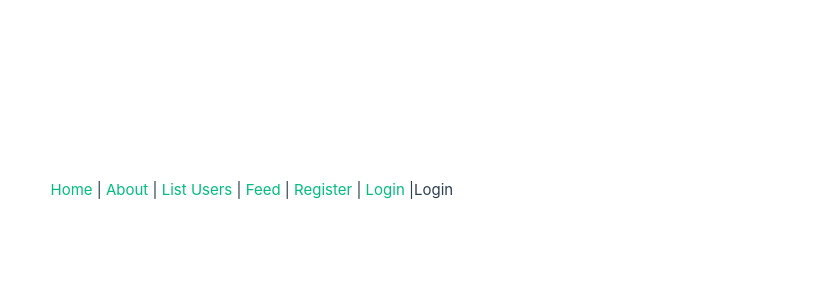
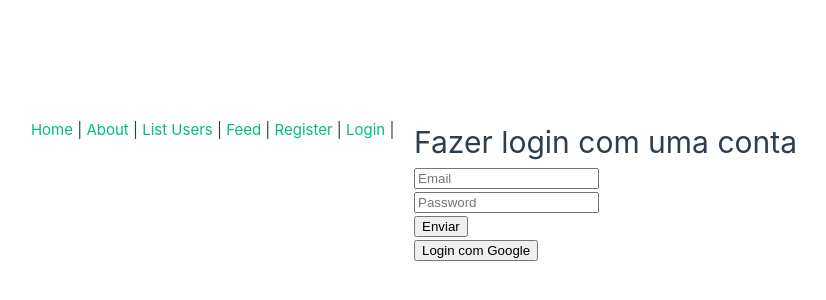
Before and after one commit to Vitor-DelDuca/projeto_final, a Vue app: page /login in a window 1280 px wide. Shown: the part 210-510 px from the top of the page, without its empty margins (226-1052 px from the left). Built offline with nearby package versions, Linux system fonts and the light colour scheme.

Commit message:
Create: Criando funcionalidades na página.

```diff
--- a/src/views/Login.vue
+++ b/src/views/Login.vue
@@ -1 +1,54 @@
-<template>Login</template>
+<template>
+    <div class="register">
+        <h1>Fazer login com uma conta</h1>
+        <p><input type="text" placeholder="Email" v-model="email" /></p>
+        <p><input type="password" placeholder="Password" v-model="password" /></p>
+        <p v-if="errMsg">{{ errMsg }}</p>
+        <p><button @click="register">Enviar</button></p>
+        <p><button @click="signInWithGoogle">Login com Google</button></p>
+    </div>
+</template>
+
+<script setup>
+
+    import { ref } from "vue";
+    import { getAuth, signUserWithEmailAndPassword } from "firebase/auth";
+    import { useRouter } from 'vue-router'
+
+    const email = ref("");
+    const password = ref("");
+    const errMsg = ref()
+    const router = useRouter()
+
+    const register = () => {
+        const auth = getAuth()
+        signUserWithEmailAndPassword(auth, email.value, password.value)
+        .then((data) => {
+            console.log("Efetuado login com sucesso!");
+            console.log(auth.currentUser);
+            router.push('/feed')
+        })
+        .catch((error) => {
+            console.log(error.code);
+            switch (error.code) {
+                case "auth/invalid-email":
+                    errMsg.value = "E-mail invalido";
+                    break;
+                case "auth/user-not-found":
+                    errMsg.value = "Nenhuma conta com esse e-mail foi encontrada";
+                    break;
+                case "auth/wrong-password":
+                    errMsg.value = "Senha incorreta";
+                    break;
+                default:
+                    errMsg.value = "E-mail ou senha incorreto";
+                    break;
+            }
+        });
+    };
+
+    const signInWithGoogle = () => {
+
+    };
+
+</script>
```
